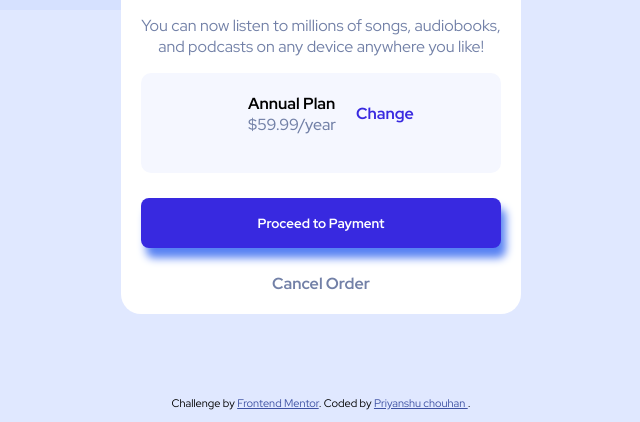
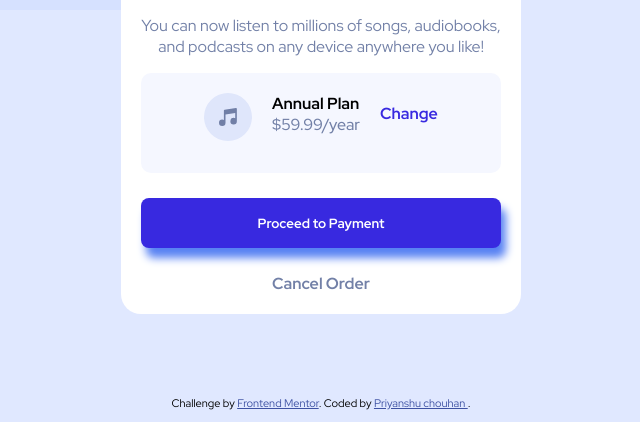
Before and after one commit to priynshuchouhn/order-summary-component-main, a plain HTML site: page index.html in a window 1280 px wide. Shown: the part 390-812 px from the top of the page, without its empty margins (319-959 px from the left). Drawn offline with Linux system fonts and the light colour scheme; the site is published under a folder, as on GitHub Pages, so addresses that start at the root find nothing.

Commit message:
Update index.html

```diff
--- a/index.html
+++ b/index.html
@@ -37,7 +37,7 @@
       </p>
       <div class="subscription">
         <div class="subImg">
-          <img src="/images/icon-music.svg" alt="">
+          <img src="./images/icon-music.svg" alt="">
         </div>
         <div class="subText">
           <strong>Annual Plan </strong> <br>
```
